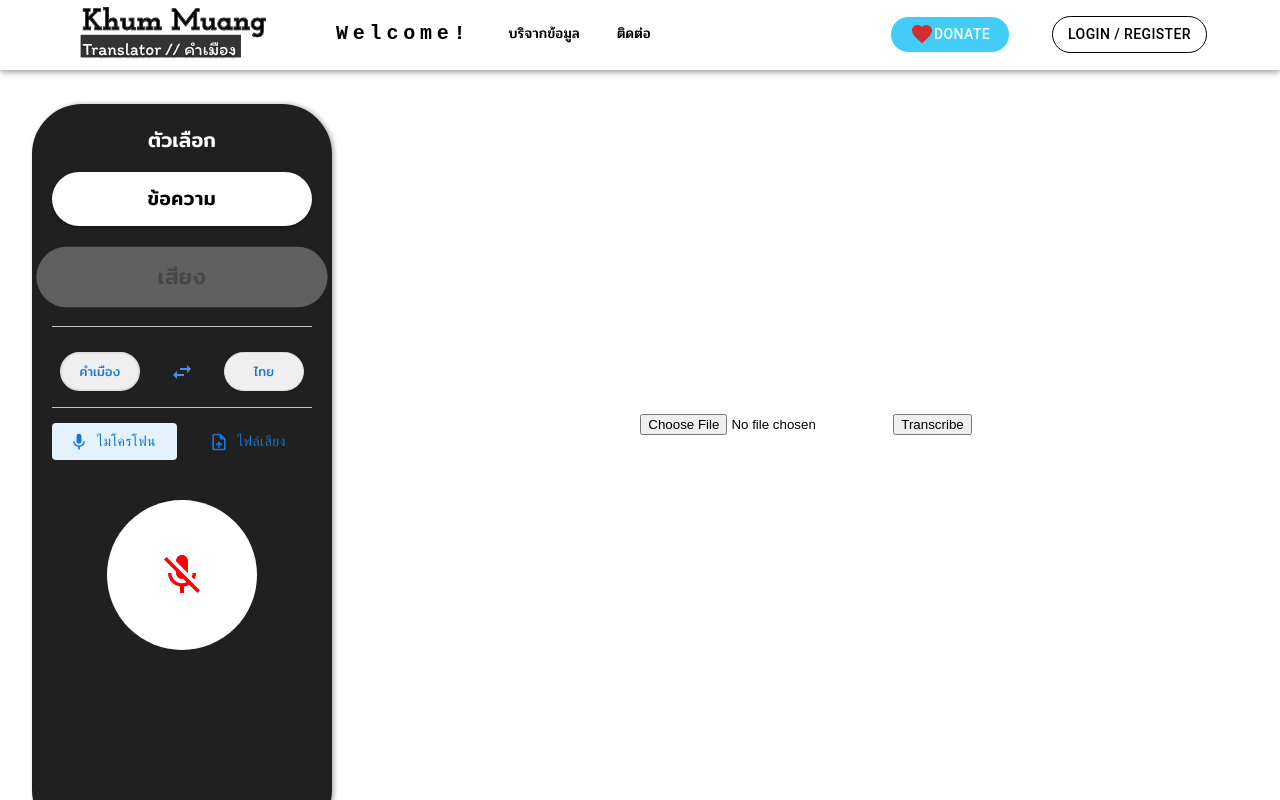
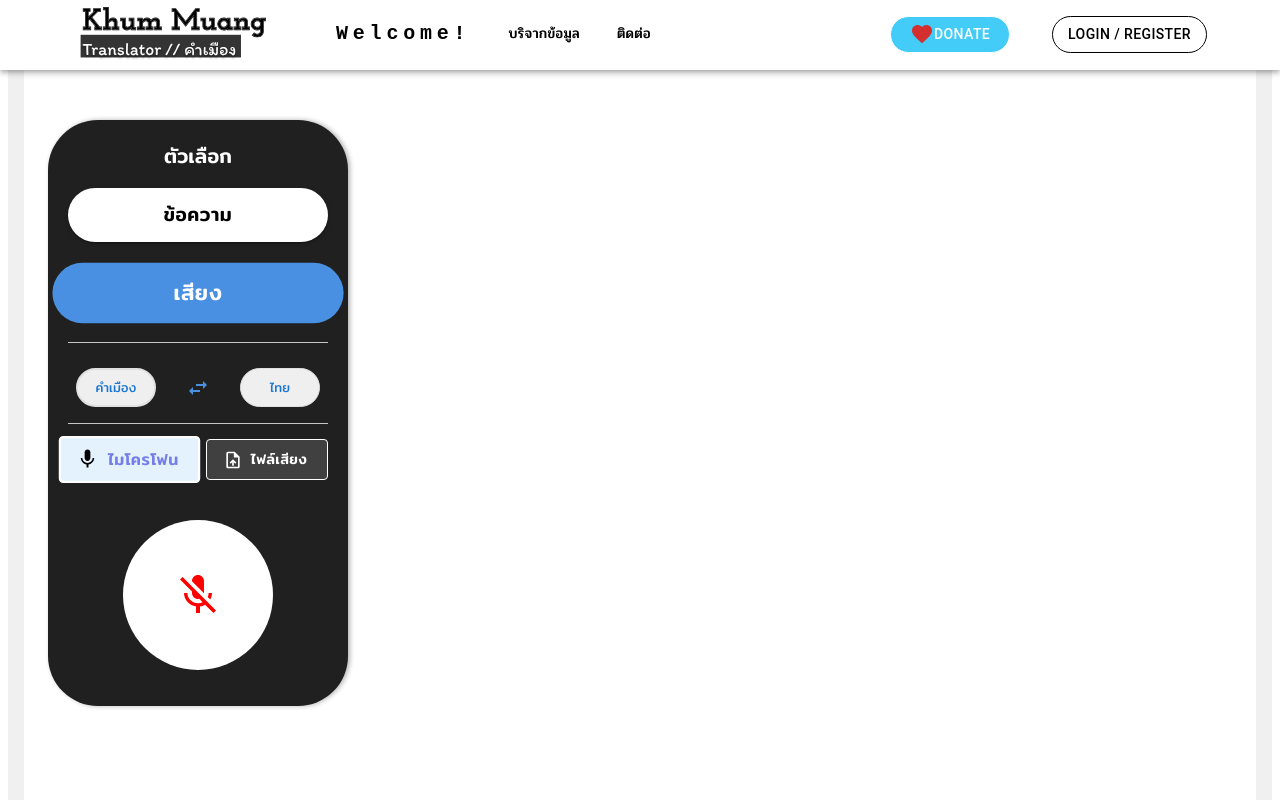
Before and after one commit to BlackHand133/WebApp-Khummuang-Translate, a React (Vite) app in the folder client/: page / in a window 1280 px wide. Both pictures are taken after a click on the button "เสียง". Shown: the top 800 px of the page. Built offline with nearby package versions, Linux system fonts and the light colour scheme.

Commit message:
update sidebar body upfile

```diff
--- a/client/src/components/Body/Body.jsx
+++ b/client/src/components/Body/Body.jsx
@@ -1,14 +1,19 @@
 import React, { useState } from 'react';
-import { Box } from '@mui/material';
+import { Box, Typography, Button, Paper } from '@mui/material';
 import Sidebar from '../Sidebar/Sidebar';
 import Transcription from '../FileSpeech/Transcription';
 import TextTranslation from '../TextTranslation/TextTranslation';
 
 const Body = () => {
   const [selectedOption, setSelectedOption] = useState('text');
+  const [file, setFile] = useState(null);
 
   const handleOptionChange = (option) => {
     setSelectedOption(option);
+  };
+
+  const handleFileUpload = (uploadedFile) => {
+    setFile(uploadedFile);
   };
 
   return (
@@ -17,6 +22,7 @@ const Body = () => {
         display: 'flex',
         minHeight: '100vh',
         backgroundColor: '#f0f0f0',
+        p: 2,
       }}
     >
       {/* Sidebar */}
@@ -28,9 +34,10 @@ const Body = () => {
           p: 2,
           display: 'flex',
           flexDirection: 'column',
+          borderRadius: '8px',
         }}
       >
-        <Sidebar onOptionChange={handleOptionChange} />
+        <Sidebar onOptionChange={handleOptionChange} onFileUpload={handleFileUpload} />
       </Box>
 
       {/* Main Content */}
@@ -39,14 +46,37 @@ const Body = () => {
           flexGrow: 1,
           display: 'flex',
           flexDirection: 'column',
+          p: 3,
+          minHeight: '100vh',
           backgroundColor: '#ffffff',
-          justifyContent: 'center',
-          alignItems: 'center',
-          p: 3,
-          minHeight: '100vh', // ทำให้แน่ใจว่าเนื้อหาหลักจะขยายอย่างน้อยความสูงของหน้าจอ
+          borderRadius: '8px',
         }}
       >
-        {selectedOption === 'text' ? <TextTranslation /> : <Transcription />}
+        {/* แสดงไฟล์ที่อัปโหลด */}
+        {file && (
+          <Paper
+            sx={{
+              mt: 5,
+              mb: 3,
+              p: 2,
+              borderRadius: '8px',
+              backgroundColor: '#fafafa',
+              display: 'flex',
+              flexDirection: 'column',
+              alignItems: 'center',
+            }}
+            elevation={3}
+          >
+            <Typography variant="h6">ไฟล์เสียงที่อัปโหลด:</Typography>
+            <audio controls src={URL.createObjectURL(file)} style={{ width: '100%', marginTop: '10px' }} />
+            <Typography variant="body2" sx={{ mt: 1, color: '#757575' }}>
+              {file.name}
+            </Typography>
+          </Paper>
+        )}
+
+        {/* แสดงผลลัพธ์ตามตัวเลือก */}
+        {selectedOption === 'text' ? <TextTranslation /> : <Transcription file={file} />}
       </Box>
     </Box>
   );
--- a/client/src/components/FileSpeech/Transcription.jsx
+++ b/client/src/components/FileSpeech/Transcription.jsx
@@ -1,16 +1,19 @@
-import React, { useState } from 'react';
+import React, { useState, useEffect } from 'react';
 import axios from 'axios'; // นำเข้า Axios
+import { Box, Typography, Paper, List, ListItem, ListItemText, CircularProgress } from '@mui/material';
 
-const Transcription = () => {
-  const [file, setFile] = useState(null);
+const Transcription = ({ file }) => {
   const [transcription, setTranscription] = useState([]);
   const [error, setError] = useState(null);
+  const [loading, setLoading] = useState(false);
 
-  const handleFileChange = (event) => {
-    setFile(event.target.files[0]);
-  };
+  useEffect(() => {
+    const handleTranscribe = async () => {
+      if (!file) return;
 
-  const handleTranscribe = async () => {
+      setLoading(true);
+      setError(null);
+
       const formData = new FormData();
       formData.append('file', file);
 
@@ -24,24 +27,41 @@ const Transcription = () => {
         setTranscription(response.data.transcription);
       } catch (error) {
         setError(error.message);
+      } finally {
+        setLoading(false);
       }
     };
 
+    handleTranscribe();
+  }, [file]);
+
   return (
-    <div>
-      <input type="file" accept=".wav" onChange={handleFileChange} />
-      <button onClick={handleTranscribe}>Transcribe</button>
+    <Box sx={{ p: 3 }}>
+      {loading && <CircularProgress sx={{ display: 'block', margin: '0 auto' }} />}
 
-      {error && <p>Error: {error}</p>}
+      {error && (
+        <Typography color="error" variant="body1">
+          Error: {error}
+        </Typography>
+      )}
 
-      <ul>
+      {transcription.length > 0 && (
+        <Paper elevation={3} sx={{ p: 2, borderRadius: '8px' }}>
+          <Typography variant="h6" gutterBottom>ผลลัพธ์การถอดความ:</Typography>
+          <List>
             {transcription.map((item, index) => (
-          <li key={index}>
-            <span>{item.word}</span> - <span>{item.tag}</span>
-          </li>
+              <ListItem key={index}>
+                <ListItemText
+                  primary={item.word}
+                  secondary={item.tag}
+                  sx={{ fontFamily: '"Roboto", sans-serif' }}
+                />
+              </ListItem>
             ))}
-      </ul>
-    </div>
+          </List>
+        </Paper>
+      )}
+    </Box>
   );
 };
 
--- a/client/src/components/Sidebar/Sidebar.jsx
+++ b/client/src/components/Sidebar/Sidebar.jsx
@@ -4,12 +4,13 @@ import SwapHorizIcon from '@mui/icons-material/SwapHoriz';
 import MicIcon from '@mui/icons-material/Mic';
 import MicOffIcon from '@mui/icons-material/MicOff';
 import UploadFileIcon from '@mui/icons-material/UploadFile';
-import styles from './Sidebar.module.css'
+import styles from './Sidebar.module.css';
 
-const Sidebar = ({ onOptionChange }) => {
+const Sidebar = ({ onOptionChange, onFileUpload }) => {
   const [selectedOption, setSelectedOption] = useState('text');
   const [activeInput, setActiveInput] = useState('microphone');
   const [microphoneOn, setMicrophoneOn] = useState(false);
+  const [file, setFile] = useState(null);
 
   const handleOptionChange = (option) => {
     setSelectedOption(option);
@@ -25,23 +26,33 @@ const Sidebar = ({ onOptionChange }) => {
     setMicrophoneOn(!microphoneOn);
   };
 
+  const handleFileChange = (event) => {
+    const uploadedFile = event.target.files[0];
+    setFile(uploadedFile);
+    onFileUpload(uploadedFile); // ส่งไฟล์ไปยัง Body
+  };
+
   const LanguageSwitch = () => (
     <Box sx={{ display: 'flex', justifyContent: 'center', gap: '10px', flexWrap: 'wrap', mb:'1em' }}>
       <Divider sx={{ width: '100%', my: '15px', backgroundColor: '#e0e0e0' }} />
-      <Button sx={{ borderRadius: '20px', padding: '8px 15px', border: '2px solid #e0e0e0', minWidth: '80px', bgcolor:'ButtonShadow' }}>
+      <Button sx={{ borderRadius: '20px', padding: '8px 15px', border: '2px solid #e0e0e0', minWidth: '80px', bgcolor:'ButtonShadow',
+        '&:hover': {bgcolor:'#CBC3E3'}
+       }}>
         <Typography sx={{ fontFamily: '"Mitr", sans-serif', fontWeight: 400, fontSize: '0.8rem' }}>คำเมือง</Typography>
       </Button>
       <Button sx={{ color: '#4a90e2' }}>
         <SwapHorizIcon />
       </Button>
-      <Button sx={{ borderRadius: '20px', padding: '8px 15px', border: '1px solid #e0e0e0', minWidth: '80px', bgcolor:'ButtonShadow' }}>
+      <Button sx={{ borderRadius: '20px', padding: '8px 15px', border: '1px solid #e0e0e0', minWidth: '80px', bgcolor:'ButtonShadow',
+        '&:hover': {bgcolor:'#CBC3E3'}
+       }}>
         <Typography sx={{ fontFamily: '"Mitr", sans-serif', fontWeight: 400, fontSize: '0.8rem' }}>ไทย</Typography>
       </Button>
     </Box>
   );
 
   return (
-    <Grid container direction="column" sx={{ mt:'5em', ml:'0.5em', borderRadius: '50px', height: '100%', padding: '20px', backgroundColor: '#202020', boxShadow: '2px 0 5px rgba(0,0,0,0.3)' }}>
+    <Grid container direction="column" sx={{ mt:'5em', ml:'0.5em', borderRadius: '50px', height: 'auto', maxHeight:'100%', padding: '20px', backgroundColor: '#202020', boxShadow: '2px 0 5px rgba(0,0,0,0.3)' }}>
       <Typography variant="h6" gutterBottom align="center" sx={{ fontFamily: '"Mitr", sans-serif', fontWeight: 500, color: 'white', mb: 2 }}>
         ตัวเลือก
       </Typography>
@@ -63,8 +74,8 @@ const Sidebar = ({ onOptionChange }) => {
                 color:'white' // ทำให้ข้อความหนาขึ้นเมื่อ hover
               },
               '&.Mui-disabled': {
-                backgroundColor: '#606060', // สีพื้นหลังเมื่อปุ่มถูกปิดการใช้งาน
-                color: 'lightblack', // สีข้อความเมื่อปุ่มถูกปิดการใช้งาน
+                backgroundColor: '#4a90e2', // สีพื้นหลังเมื่อปุ่มถูกปิดการใช้งาน
+                color: 'white', // สีข้อความเมื่อปุ่มถูกปิดการใช้งาน
                 transform: 'scale(1.12)'
               },
             }}
@@ -77,15 +88,23 @@ const Sidebar = ({ onOptionChange }) => {
               {option === 'voice' && (
                 <>
                   <Divider sx={{ width: '100%', my: '15px', backgroundColor: '#e0e0e0' }} />
-                  <Box sx={{ display: 'flex', flexDirection: 'row', gap: '10px',justifyContent:'space-between' }}>
+                  <Box sx={{ display: 'flex', flexDirection: 'row', gap: '15px', justifyContent:'space-between' }}>
                     <Button
                       fullWidth
                       onClick={() => handleInputToggle('microphone')}
                       sx={{
-                        backgroundColor: activeInput === 'microphone' ? '#e3f2fd' : 'transparent',
-                        '&:hover': { backgroundColor: '#bbdefb' }
+                        backgroundColor: activeInput === 'microphone' ? '#e3f2fd' : '#404040',
+                        color: activeInput === 'upload' ? 'white' : '#757de8',
+                        transition: 'transform 0.3s, border 0.3s',
+                        transform: activeInput === 'microphone' ? 'scale(1.15)' : 'scale(1)',
+                        fontFamily: '"Mitr", sans-serif',
+                        border: activeInput === 'microphone' ? '2px solid white' : '1px solid white',
+                        '&:hover': { backgroundColor: '#bbdefb'  },
                       }}
-                      startIcon={<MicIcon />}
+                      startIcon={<MicIcon
+                        sx={{
+                          color: activeInput === 'upload' ? 'white' : 'black'
+                        }} />}
                     >
                       ไมโครโฟน
                     </Button>
@@ -93,10 +112,17 @@ const Sidebar = ({ onOptionChange }) => {
                       fullWidth
                       onClick={() => handleInputToggle('upload')}
                       sx={{
-                        backgroundColor: activeInput === 'upload' ? '#e3f2fd' : 'transparent',
+                        backgroundColor: activeInput === 'upload' ? '#e3f2fd' : '#404040',
+                        color: activeInput === 'upload' ? '#757de8' : 'white',
+                        transition: 'transform 0.3s, border 0.3s',
+                        transform: activeInput === 'microphone' ? 'scale(1)' : 'scale(1.15)',
+                        fontFamily: '"Mitr", sans-serif',
+                        border: activeInput === 'upload' ? '2px solid white' : '1px solid white',
                         '&:hover': { backgroundColor: '#bbdefb' }
                       }}
-                      startIcon={<UploadFileIcon />}
+                      startIcon={<UploadFileIcon sx={{
+                        color: activeInput === 'upload' ? 'black' : 'white'
+                      }}/>}
                     >
                       ไฟล์เสียง
                     </Button>
@@ -117,8 +143,10 @@ const Sidebar = ({ onOptionChange }) => {
                       </Button>
                     ) : (
                       <Button component="label">
-                        <input type="file" hidden accept="audio/*" />
-                        <UploadFileIcon sx={{ fontSize: '3rem', color: '#4a90e2' }} />
+                        <input type="file" hidden accept="audio/*" onChange={handleFileChange} />
+                        <UploadFileIcon sx={{ fontSize: '5rem', color: '#4a90e2',border:'1px solid white',borderRadius:'10px',padding:'10px',
+                          '&:hover':{bgcolor:'white' ,border:'1px solid gray'}
+                         }}/>
                       </Button>
                     )}
                   </Box>
```
Also changed, not shown: client/src/components/Footer/Footer.jsx (+28 -20 lines), client/src/components/Footer/Footer.module.css (+4 -6 lines), client/src/Router.jsx (indentation only), 1 other file (tests, documents, lock files or other folders). Lines whose indentation alone changed are shown as unchanged.
